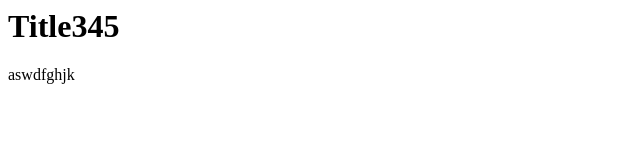
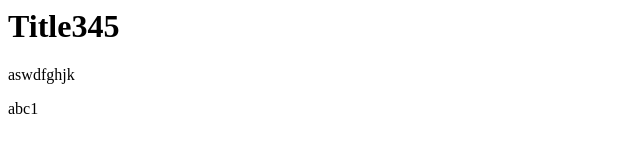
Before and after one commit to rekusantal/test, a plain HTML site: page index.html in a window 1280 px wide. Shown: the full height of the page, 0-640 px from the left. Drawn offline with Linux system fonts and the light colour scheme.

Commit message:
abc12345567

```diff
--- a/index.html
+++ b/index.html
@@ -13,6 +13,8 @@
     <h1>Title345</h1>
     <div>aswdfghjk</div>
 
+    <p>abc1</p>
+
 </body>
 
 </html>
```
